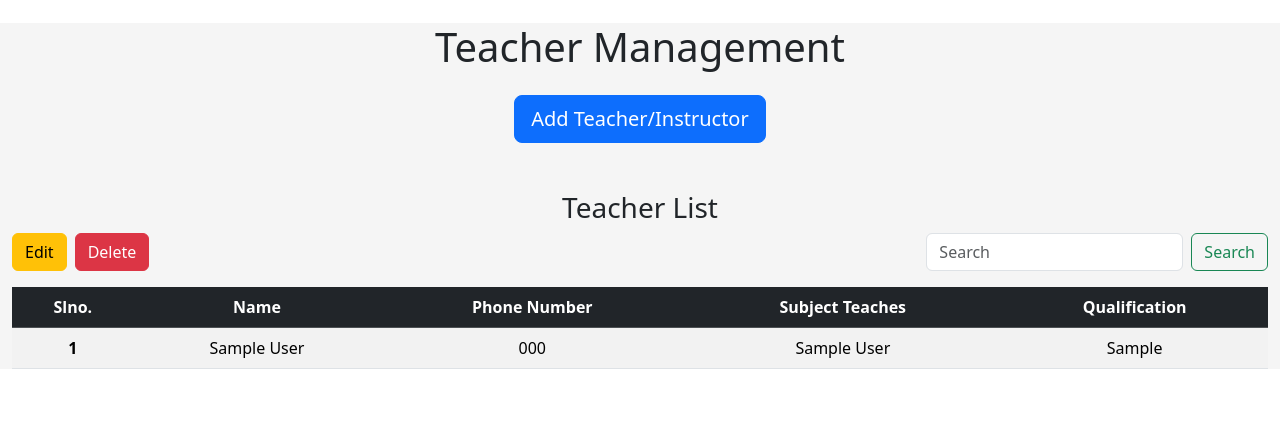
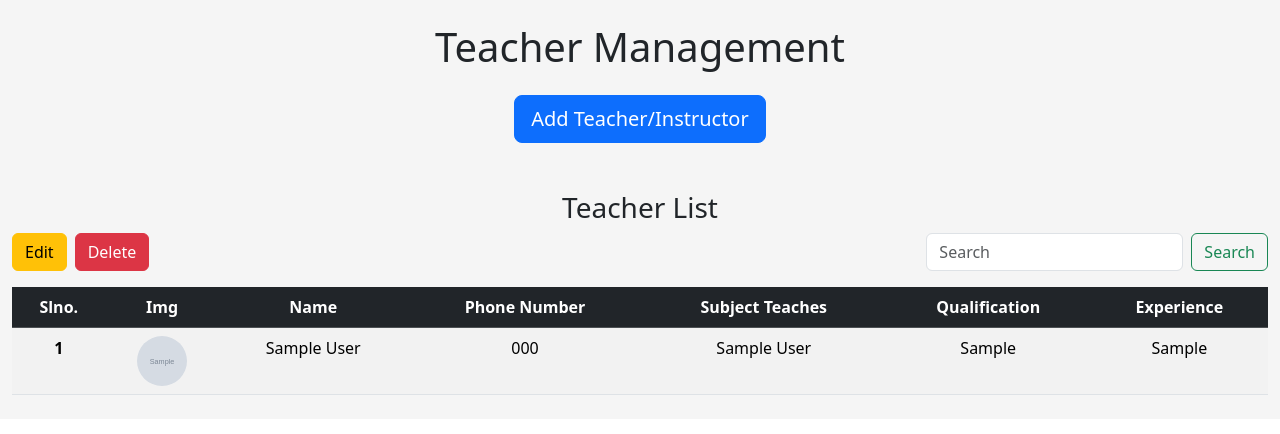
Before and after one commit to Mainak27das/Student-Tracking-App, a Django app: page /add-teacher/ in a window 1280 px wide. Shown: the part 125-559 px from the top of the page. Run offline with Django 5.2, Linux system fonts and the light colour scheme; a user stored in the database is signed in; tables that the repository leaves empty hold one stand-in row (values such as "Sample post"); grey boxes marked "Sample" are stand-in pictures; one stand-in notice (Sample message) is shown.

Commit message:
profile image added for teachers

```diff
--- a/home/settings.py
+++ b/home/settings.py
@@ -12,7 +12,7 @@ https://docs.djangoproject.com/en/5.1/ref/settings/
 
 from pathlib import Path
 from django.contrib.messages import constants as messages
-
+import os
 
 # Build paths inside the project like this: BASE_DIR / 'subdir'.
 BASE_DIR = Path(__file__).resolve().parent.parent
@@ -132,6 +132,9 @@ STATICFILES_DIRS = [
     BASE_DIR / "static",
 ]
 
+MEDIA_ROOT='/media/'
+MEDIA_ROOT = os.path.join(BASE_DIR,'media')
+
 
 
 EMAIL_BACKEND = 'django.core.mail.backends.smtp.EmailBackend'
--- a/myapp/forms.py
+++ b/myapp/forms.py
@@ -79,12 +79,14 @@ class BatchForm(forms.ModelForm):
 class TeacherForm(forms.ModelForm):
     class Meta:
         model = Teacher
-        fields = ['name', 'phone_number', 'subject_teaches', 'qualification']
+        fields = ['name', 'phone_number', 'subject_teaches', 'qualification' , 'experience' ,'profile_image']
         widgets = {
+            'profile_image': forms.ClearableFileInput(attrs={'class': 'form-control'}),
             'name': forms.TextInput(attrs={'class': 'form-control', 'placeholder': 'Enter teacher name'}),
             'phone_number': forms.TextInput(attrs={'class': 'form-control', 'placeholder': 'Enter phone number'}),
             'subject_teaches': forms.TextInput(attrs={'class': 'form-control', 'placeholder': 'Enter subject taught'}),
             'qualification': forms.TextInput(attrs={'class': 'form-control', 'placeholder': 'Enter qualification'}),
+            'experience': forms.TextInput(attrs={'class': 'form-control', 'placeholder': 'Enter experience'}),
         }
 
 class PaymentForm(forms.ModelForm):
--- a/myapp/models.py
+++ b/myapp/models.py
@@ -51,10 +51,12 @@ class Payment(models.Model):
 
 
 class Teacher(models.Model):
+    profile_image=models.ImageField(null=True,blank=True,upload_to="teacher-img/")
     name = models.CharField(max_length=100)
     phone_number = models.CharField(max_length=15)
     subject_teaches = models.CharField(max_length=100)
     qualification = models.CharField(max_length=100)
+    experience = models.CharField(max_length=100,null=True)
 
     def __str__(self):
         return self.name
--- a/myapp/urls.py
+++ b/myapp/urls.py
@@ -2,6 +2,8 @@ from django.contrib.auth import views as auth_views
 from django.urls import path
 from myapp import views
 from .views import create_batch, view_batches, BatchDetailView, add_existing_students, add_new_student,edit_teacher, delete_teacher
+from django.conf import settings
+from django.conf.urls.static import static
 
 urlpatterns = [
     path('index/', views.index, name='index'),
@@ -50,4 +52,4 @@ urlpatterns = [
     path('',views.home, name="home"),
     path('class_details/',views.class_details, name="class_details"),
 
-]
+]+ static(settings.MEDIA_URL,document_root=settings.MEDIA_ROOT)
--- a/myapp/views.py
+++ b/myapp/views.py
@@ -340,7 +340,8 @@ def add_teacher(request):
 def edit_teacher(request, teacher_id):
     teacher = get_object_or_404(Teacher, id=teacher_id)
     if request.method == 'POST':
-        form = TeacherForm(request.POST, instance=teacher)
+        form = TeacherForm(request.POST or None, request.FILES or None, instance=teacher)
+        # form = TeacherForm(request.POST, instance=teacher)
         if form.is_valid():
             form.save()
             messages.success(request, 'Teacher table updated successfully!')
--- a/templates/add_teacher.html
+++ b/templates/add_teacher.html
@@ -8,7 +8,7 @@
 {% block body %}
 {% include "message.html" %}
 <div style="background-color: whitesmoke;">
-    <div class="container-fluid mt-4">
+    <div class="container-fluid py-4">
         <h1 class="mb-4 text-center">Teacher Management</h1>
 
         <!-- Button to trigger modal -->
@@ -58,6 +58,12 @@
                                         {{ form.qualification }}
                                     </div>
                                 </div>
+                                <div class="col-md-6">
+                                    <div class="mb-3">
+                                        <label for="id_experience" class="form-label fw-bold">Experience:</label>
+                                        {{ form.experience }}
+                                    </div>
+                                </div>
                             </div>
                             <div class="text-center mt-4">
                                 <button type="submit" class="btn btn-dark btn-lg">Add Teacher</button>
@@ -87,10 +93,12 @@
                 <thead class="table-dark">
                     <tr>
                         <th>Slno.</th>
+                        <th>Img</th>
                         <th>Name</th>
                         <th>Phone Number</th>
                         <th>Subject Teaches</th>
                         <th>Qualification</th>
+                        <th>Experience</th>
                         <th scope="col" class="edit-column d-none">Edit</th>
                         <th scope="col" class="delete-column d-none">Delete</th>
                     </tr>
@@ -99,10 +107,16 @@
                     {% for teacher in teachers %}
                     <tr>
                         <th scope="row">{{ forloop.counter }}</th>
-                        <td>{{ teacher.name }}</td>
+                        <td>{% if teacher.profile_image %}
+                            <img src="{{ teacher.profile_image.url }}" class="avatar img-fluid rounded-circle" style="width: 50px; height: 50px; object-fit: cover;" alt="Profile Picture">
+                        {% else %}
+                            <img src="https://www.w3schools.com/howto/img_avatar.png" class="avatar img-fluid rounded-circle" style="width: 50px; height: 50px; object-fit: cover;" alt="Default Profile Picture">
+                        {% endif %}</td>
+                        <td class="text-wrap">{{ teacher.name }}</td>
                         <td>{{ teacher.phone_number }}</td>
-                        <td>{{ teacher.subject_teaches }}</td>
-                        <td>{{ teacher.qualification }}</td>
+                        <td class="text-wrap">{{ teacher.subject_teaches }}</td>
+                        <td class="text-wrap">{{ teacher.qualification }}</td>
+                        <td class="text-wrap" >{{ teacher.experience }}</td>
                         <td class="edit-column d-none">
                             {% if teacher.id %}
                             <a href="{% url 'edit_teacher' teacher.id %}" class="btn btn-warning">
--- a/templates/edit_teacher.html
+++ b/templates/edit_teacher.html
@@ -11,7 +11,7 @@
                 <h3 class="mb-0 text-center">Edit Teacher/Instructor</h3>
             </div>
             <div class="card-body">
-                <form method="post">
+                <form method="post" enctype="multipart/form-data">
                     {% csrf_token %}
                     <table class="table table-borderless">
                         <tbody>
--- a/templates/message.html
+++ b/templates/message.html
@@ -3,7 +3,7 @@
 {% if messages %}
         <div class="message-section">
             {% for message in messages %}
-                <div class="alert alert-{{ message.tags }} alert-dismissible fade show" role="alert">
+                <div class="alert alert-{{ message.tags }} alert-dismissible fade show mb-0" role="alert">
                     <p class="message-text  mb-0">{{ message }}</p>
                     <button type="button" class="btn-close" data-bs-dismiss="alert" aria-label="Close"></button>
                 </div>
```
Also changed, not shown: media/teacher-img/0e4d795294444949bd21a1b2a560496e_2.jpg (added), media/teacher-img/Capture.PNG (added), myapp/migrations/0061_teacher_profile_image.py (added), myapp/migrations/0062_alter_teacher_profile_image.py (added), myapp/migrations/0063_alter_teacher_profile_image.py (added), myapp/migrations/0064_alter_teacher_profile_image.py (added), myapp/migrations/0065_alter_teacher_profile_image.py (added), myapp/migrations/0066_teacher_experience.py (added).
